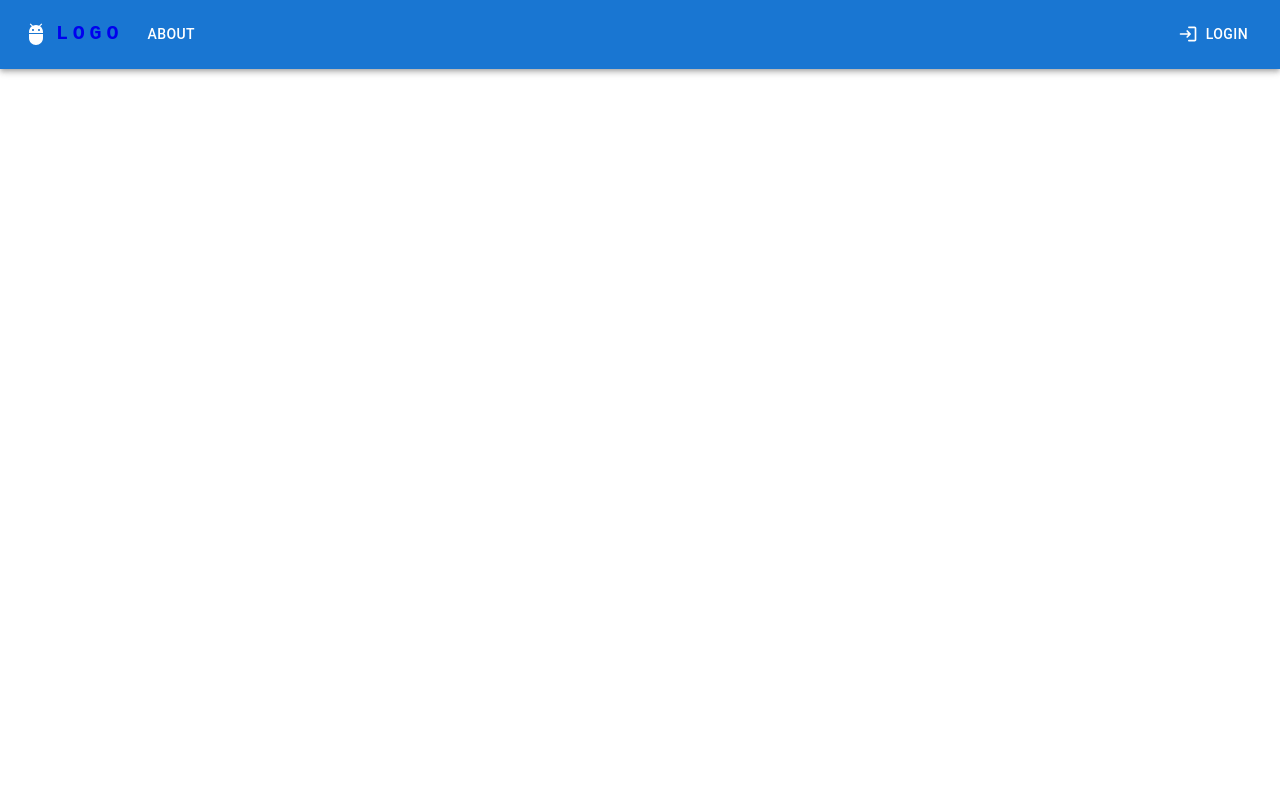
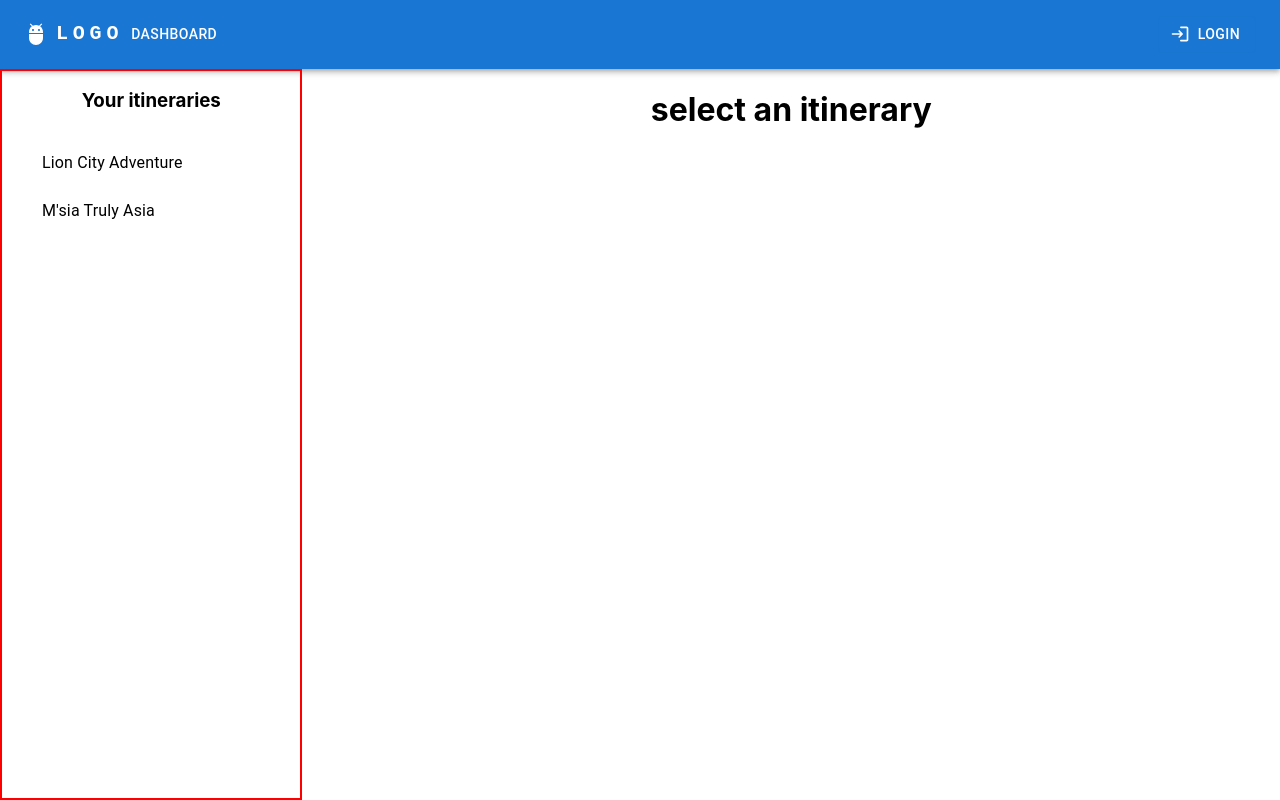
Before and after one commit to claiford/travel-planner, a React (Create React App) app: page /dashboard in a window 1280 px wide. Before the commit this address had no page. Built offline with nearby package versions, Linux system fonts and the light colour scheme.

Commit message:
add: dashboard with dummy travel data --v1

```diff
--- /dev/null
+++ b/src/routes/Dashboard/components/Dashboard.jsx
@@ -0,0 +1,50 @@
+import { useState } from 'react';
+
+import { Box, Container } from '@mui/material';
+import { List, ListItem, ListItemButton, ListItemText } from '@mui/material';
+import travelData from '../../../travelData'
+
+const Dashboard = () => {
+    const [plan, setPlan] = useState(null)
+
+    const handlePlan = (itinerary) => {
+        setPlan((prevPlan) => itinerary)
+    };
+
+    const planArr = travelData.map((itinerary) => {
+        return (
+            <ListItem disablePadding key={itinerary.id}>
+                <ListItemButton onClick={() => handlePlan(itinerary)}>
+                    <ListItemText primary={itinerary.name} />
+                </ListItemButton>
+            </ListItem>
+        )
+    })
+
+    return (
+        <Box sx={{
+            display: ' flex',
+            height: '100%'
+        }}>
+            {/* Aside - List of itineraries belonging to user */}
+            <Container sx={{ width: '30%', height: '100%', border: '2px solid red' }}>
+                <h3>Your itineraries</h3>
+                <List>
+                    {planArr}
+                </List>
+            </Container>
+
+            {/* Content - Display itinerary overview */}
+            <Container>
+                { plan ? (
+                    <h3>{plan.destination}</h3>
+                ) : (
+                    <h1>select an itinerary</h1>
+                )}
+            </Container>
+
+        </Box>
+    )
+};
+
+export default Dashboard;
--- a/src/routes/Homepage/components/Homepage.jsx
+++ b/src/routes/Homepage/components/Homepage.jsx
@@ -18,16 +18,14 @@
 	};
 
     return (
-        <div>
         <Box sx={{
-                height: 'calc(100vh - 68.5px)',
+            height: '100%',
             display: 'flex',
             justifyContent: 'center'
         }}>
             <img src={imageList[activeStep]} style={{ width: '100%', height: '100%', objectFit: 'cover' }} alt={"home"}></img>
             <Stepper activeStep={activeStep} handleNext={handleNext} handleBack={handleBack}></Stepper>
         </Box>
-        </div>
     )
 };
 
--- a/src/routes/Login/components/Login.jsx
+++ b/src/routes/Login/components/Login.jsx
@@ -1,10 +1,128 @@
-const Login = () => {
-    return (
-        <div>
-            <h1>Login</h1>
+import Avatar from '@mui/material/Avatar';
+import Button from '@mui/material/Button';
+import CssBaseline from '@mui/material/CssBaseline';
+import TextField from '@mui/material/TextField';
+import FormControlLabel from '@mui/material/FormControlLabel';
+import Checkbox from '@mui/material/Checkbox';
+import Link from '@mui/material/Link';
+import Paper from '@mui/material/Paper';
+import Box from '@mui/material/Box';
+import Grid from '@mui/material/Grid';
+import LockOutlinedIcon from '@mui/icons-material/LockOutlined';
+import Typography from '@mui/material/Typography';
+import { createTheme, ThemeProvider } from '@mui/material/styles';
 
-        </div>
-    )
-};
+function Copyright(props) {
+  return (
+    <Typography variant="body2" color="text.secondary" align="center" {...props}>
+      {'Copyright © '}
+      <Link color="inherit" href="/">
+        GeoGPT
+      </Link>{' '}
+      {new Date().getFullYear()}
+      {'.'}
+    </Typography>
+  );
+}
 
-export default Login;
+// TODO remove, this demo shouldn't need to reset the theme.
+
+const defaultTheme = createTheme();
+
+export default function SignInSide() {
+  const handleSubmit = (event) => {
+    event.preventDefault();
+    const data = new FormData(event.currentTarget);
+    console.log({
+      email: data.get('email'),
+      password: data.get('password'),
+    });
+  };
+
+  return (
+    <ThemeProvider theme={defaultTheme}>
+      <Grid container component="main" sx={{ height: '100vh' }}>
+        <CssBaseline />
+        <Grid
+          item
+          xs={false}
+          sm={4}
+          md={7}
+          sx={{
+            backgroundImage: 'url(https://source.unsplash.com/random?wallpapers)',
+            backgroundRepeat: 'no-repeat',
+            backgroundColor: (t) =>
+              t.palette.mode === 'light' ? t.palette.grey[50] : t.palette.grey[900],
+            backgroundSize: 'cover',
+            backgroundPosition: 'center',
+          }}
+        />
+        <Grid item xs={12} sm={8} md={5} component={Paper} elevation={6} square>
+          <Box
+            sx={{
+              my: 8,
+              mx: 4,
+              display: 'flex',
+              flexDirection: 'column',
+              alignItems: 'center',
+            }}
+          >
+            <Avatar sx={{ m: 1, bgcolor: 'secondary.main' }}>
+              <LockOutlinedIcon />
+            </Avatar>
+            <Typography component="h1" variant="h5">
+              Sign in
+            </Typography>
+            <Box component="form" noValidate onSubmit={handleSubmit} sx={{ mt: 1 }}>
+              <TextField
+                margin="normal"
+                required
+                fullWidth
+                id="email"
+                label="Email Address"
+                name="email"
+                autoComplete="email"
+                autoFocus
+              />
+              <TextField
+                margin="normal"
+                required
+                fullWidth
+                name="password"
+                label="Password"
+                type="password"
+                id="password"
+                autoComplete="current-password"
+              />
+              <FormControlLabel
+                control={<Checkbox value="remember" color="primary" />}
+                label="Remember me"
+              />
+              <Button
+                type="submit"
+                fullWidth
+                variant="contained"
+                sx={{ mt: 3, mb: 2 }}
+              >
+                Sign In
+              </Button>
+              <Grid container>
+                <Grid item xs>
+                  <Link href="#" variant="body2">
+                    Forgot password?
+                  </Link>
+                </Grid>
+                <Grid item>
+                  <Link href="#" variant="body2">
+                    {"Don't have an account? Sign Up"}
+                  </Link>
+                </Grid>
+              </Grid>
+              <Copyright sx={{ mt: 5 }} />
+            </Box>
+          </Box>
+        </Grid>
+      </Grid>
+    </ThemeProvider>
+  );
+}
--- a/src/routes/Main.jsx
+++ b/src/routes/Main.jsx
@@ -1,15 +1,19 @@
 import { Routes, Route } from 'react-router-dom';
+import { Box } from '@mui/material';
 import Homepage from './Homepage/components/Homepage'
+import Dashboard from './Dashboard/components/Dashboard';
 import Login from './Login/components/Login';
 
 const Main = () => {
     return (
         <main>
-            <Routes>
-                <Route path="/" element={<Homepage/>} />
-                {/* <Route path="/about" element={<About/>} /> */}
-                <Route path="/login" element={<Login/>} />
-            </Routes>
+            <Box sx={{ height: 'calc(100vh - 68.5px)' }}>
+                <Routes>
+                    <Route path="/" element={<Homepage/>} />
+                    <Route path="/dashboard" element={<Dashboard/>} />
+                    <Route path="/login" element={<Login/>} />
+                </Routes>
+            </Box>
         </main>
     )
 };
--- a/src/routes/Navbar.jsx
+++ b/src/routes/Navbar.jsx
@@ -15,7 +15,7 @@
 import AdbIcon from '@mui/icons-material/Adb';
 import { NavLink } from 'react-router-dom';
 
-const pages = ['About'];
+const pages = ['Dashboard'];
 const settings = ['Profile', 'Account', 'Dashboard', 'Logout'];
 
 function ResponsiveAppBar() {
@@ -45,18 +45,16 @@
 				<Toolbar disableGutters>
 					{/* LOGO */}
 					<AdbIcon sx={{ display: { xs: 'none', md: 'flex' }, mr: 1 }} />
-					<NavLink to="/" style={{ textDecoration: 'none' }}>
+					<NavLink to="/" style={{ textDecoration: 'none', }}>
 							<Typography
 								variant="h6"
 								noWrap
-							component="a"
 								sx={{
-								mr: 2,
 									display: { xs: 'none', md: 'flex' },
 									fontFamily: 'monospace',
 									fontWeight: 700,
 									letterSpacing: '.3rem',
-								color: 'inherit',
+									color: 'white',
 									textDecoration: 'none',
 								}}
 							>
@@ -64,10 +62,10 @@
 							</Typography>
 					</NavLink>
 
-					{/*  */}
+					{/* Nav options */}
 					<Box sx={{ flexGrow: 1, display: { xs: 'none', md: 'flex' } }}>
 						{pages.map((page) => (
-							<NavLink key={page} to="/about" style={{ textDecoration: 'none' }}>
+							<NavLink key={page} to={`/${page.toLowerCase()}`} style={{ textDecoration: 'none' }}>
 								<Button
 									onClick={handleCloseNavMenu}
 									sx={{ my: 2, color: 'white', display: 'block' }}
@@ -137,6 +135,7 @@
 						LOGO
 					</Typography>
 
+					{/* Account / Login */}
 					{isLoggedIn ? (
 						<Box sx={{ flexGrow: 0 }}>
 							<Tooltip title="Open settings">
@@ -168,14 +167,17 @@
 							</Menu>
 						</Box>
 					) : (
+						<Box sx={{ flexGrow: 0 }}>
 							<NavLink to="/login" style={{ textDecoration: 'none' }}>
 								<Button
 									sx={{ my: 2, color: 'white' }}
+									variant="outlined"
 									startIcon={<LoginRoundedIcon />}
 								>
 									Login
 								</Button>
 							</NavLink>
+						</Box>
 					)}
 					{/* Account details */}
 
--- /dev/null
+++ b/src/travelData.js
@@ -0,0 +1,40 @@
+const travelData = [
+    {
+        id: 'aabbcc001',
+        name: 'Lion City Adventure',
+        destination: 'Singapore',
+        start_date: '',
+        end_date: '',
+        num_days: 5,
+        author: 'Clifford',
+        collab_editor: ['editor1', 'editor2', 'editor3'],
+        collab_viewer: ['viewer1', 'viewer2', 'viewer3'],
+        locations: [
+            ['D1-L1', 'D1-L2'],
+            ['D2-L1', 'D2-L2'],
+            ['D3-L1', 'D3-L2'],
+            ['D4-L1', 'D4-L2'],
+            ['D5-L1', 'D5-L2'],
+        ],
+    },
+    {
+        id: 'aabbcc002',
+        name: 'M\'sia Truly Asia',
+        destination: 'Malaysia',
+        start_date: '',
+        end_date: '',
+        num_days: 5,
+        author: 'Joshen',
+        collab_editor: ['editor4', 'editor5', 'editor6'],
+        collab_viewer: ['viewer4', 'viewer5', 'viewer6'],
+        locations: [
+            ['D1-L1', 'D1-L2'],
+            ['D2-L1', 'D2-L2'],
+            ['D3-L1', 'D3-L2'],
+            ['D4-L1', 'D4-L2'],
+            ['D5-L1', 'D5-L2'],
+        ],
+    }
+]
+
+export default travelData;
```
Lines whose indentation alone changed are shown as unchanged.
